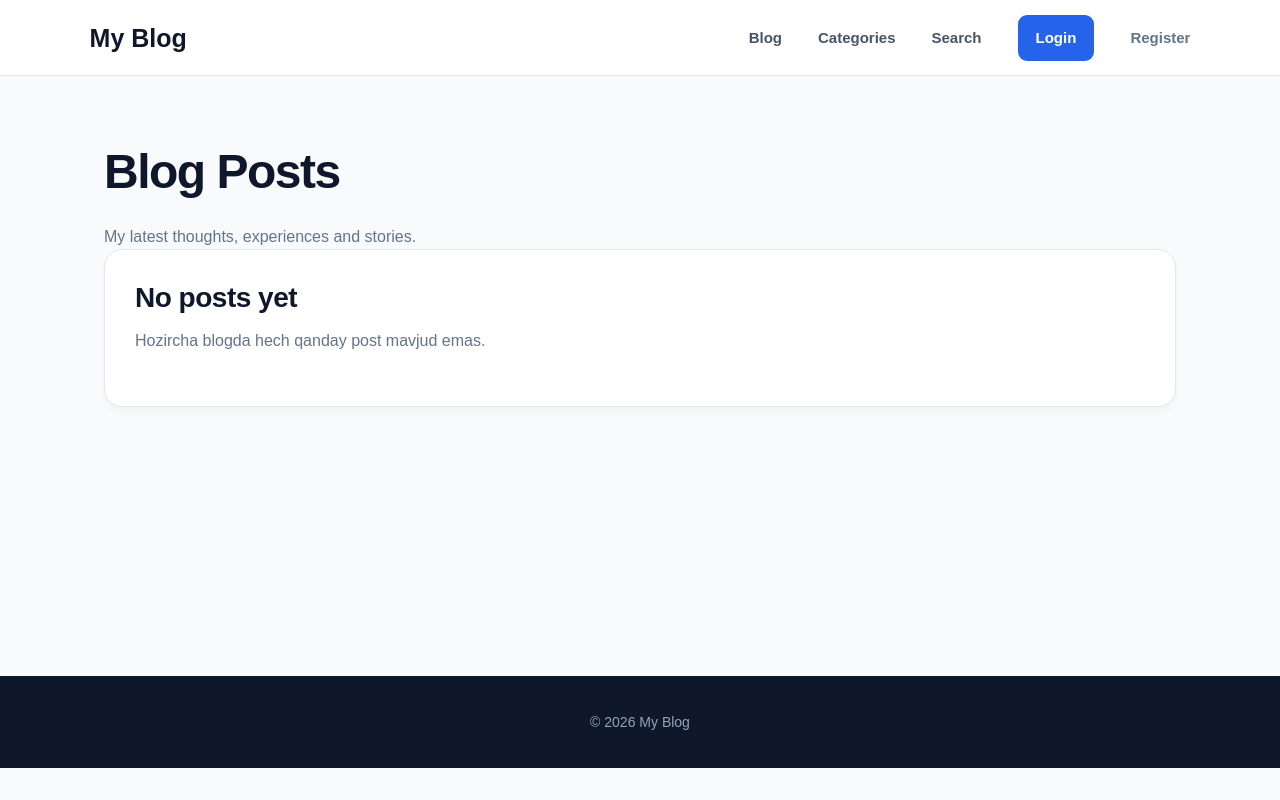
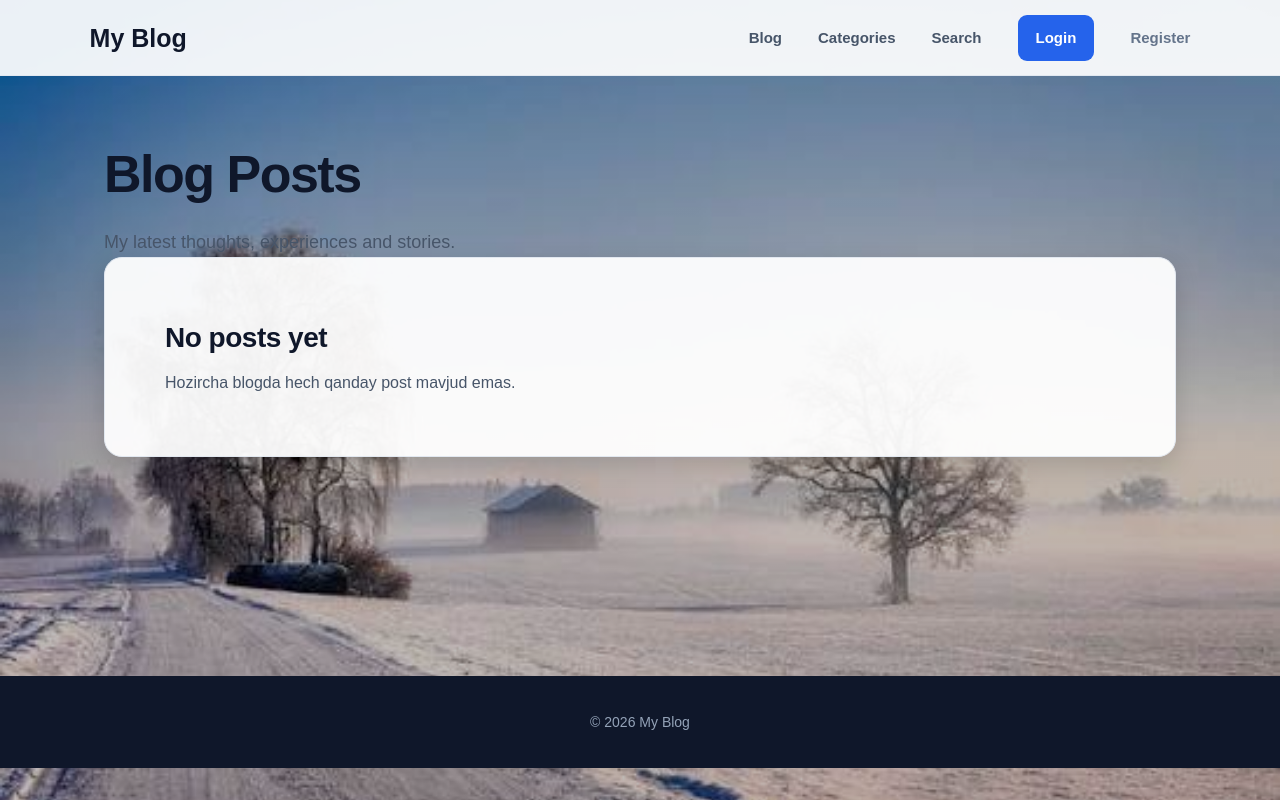
Before and after one commit to mehriddinovali19-collab/personal_blog, a Django app: page /posts/ in a window 1280 px wide. Run offline with Django 5.2, Linux system fonts and the light colour scheme; data that the repository does not hold is empty.

Commit message:
Complete Django blog

````diff
--- a/blog/templates/blog/category_posts.html
+++ b/blog/templates/blog/category_posts.html
@@ -12,7 +12,6 @@
 
 <div class="post-card">
 
-```
     <h2>
         <a href="{% url 'post_detail' post.slug %}">
             {{ post.title }}
@@ -22,7 +21,6 @@
     <p>
         {{ post.content|truncatewords:30 }}
     </p>
-```
 
 </div>
 
--- a/blog/views.py
+++ b/blog/views.py
@@ -66,9 +66,12 @@ def post_create(request):
         {'form': form}
     )
 
-
+@login_required
 def post_update(request, id):
     post = get_object_or_404(Post, id=id)
+
+    if post.author != request.user:
+        return redirect("post_detail", slug=post.slug)
 
     if request.method == "POST":
         form = PostForm(
@@ -90,8 +93,11 @@ def post_update(request, id):
         {"form": form}
     )
 
+@login_required
 def post_delete(request, id):
     post = get_object_or_404(Post, id=id)
+    if post.authotr != request.user:
+        return redirect("post_detail", slug=post.slug)
     if request.method == "POST":
         post.delete()
         return redirect("post_list")
--- a/static/css/style.css
+++ b/static/css/style.css
@@ -8,9 +8,22 @@ html {
     scroll-behavior: smooth;
 }
 
+
 body {
     font-family: Arial, Helvetica, sans-serif;
-    background: #f8fafc;
+
+    background-image:
+        linear-gradient(
+            rgba(0, 0, 0, 0.25),
+            rgba(0, 0, 0, 0.25)
+        ),
+        url("../images/tashkent.jpg");
+
+    background-size: cover;
+    background-position: center;
+    background-attachment: fixed;
+    background-repeat: no-repeat;
+
     color: #0f172a;
     line-height: 1.6;
 }
@@ -27,7 +40,7 @@ nav {
     align-items: center;
     gap: 36px;
 
-    background: #ffffff;
+    background: rgba(255, 255, 255, 0.92);
     border-bottom: 1px solid #e2e8f0;
 
     position: sticky;
@@ -103,7 +116,7 @@ main {
 /* HEADINGS */
 
 h1 {
-    font-size: 48px;
+    font-size: 52px;
     line-height: 1.1;
     letter-spacing: -1.5px;
     color: #0f172a;
@@ -120,7 +133,8 @@ h3 {
 }
 
 p {
-    color: #64748b;
+    color: #475569;
+    font-size: 18px;
 }
 
 
@@ -727,3 +741,35 @@ footer p {
     outline: none;
     border-color: #2563eb;
 }
+.post-card {
+    width: 100%;
+    box-sizing: border-box;
+    padding: 30px;
+    margin-bottom: 28px;
+    background: rgba(255, 255, 255, 0.94);
+    border-radius: 18px;
+    overflow: hidden;
+    box-shadow: 0 8px 25px rgba(0, 0, 0, 0.15);
+}
+
+.post-card h2 {
+    margin: 0 0 12px 0;
+    line-height: 1.4;
+}
+
+.post-card p {
+    margin: 0;
+    line-height: 1.7;
+    word-break: normal;
+    overflow-wrap: break-word;
+    white-space: normal;
+}
+
+.post-card a {
+    word-break: break-word;
+}
+
+.post-card * {
+    max-width: 100%;
+    box-sizing: border-box;
+}
````
Also changed, not shown: blog/models.py (+8 -0 lines), blog/migrations/0004_post_author.py (added), static/images/tashkent.jpg (added). Lines whose indentation alone changed are shown as unchanged.
